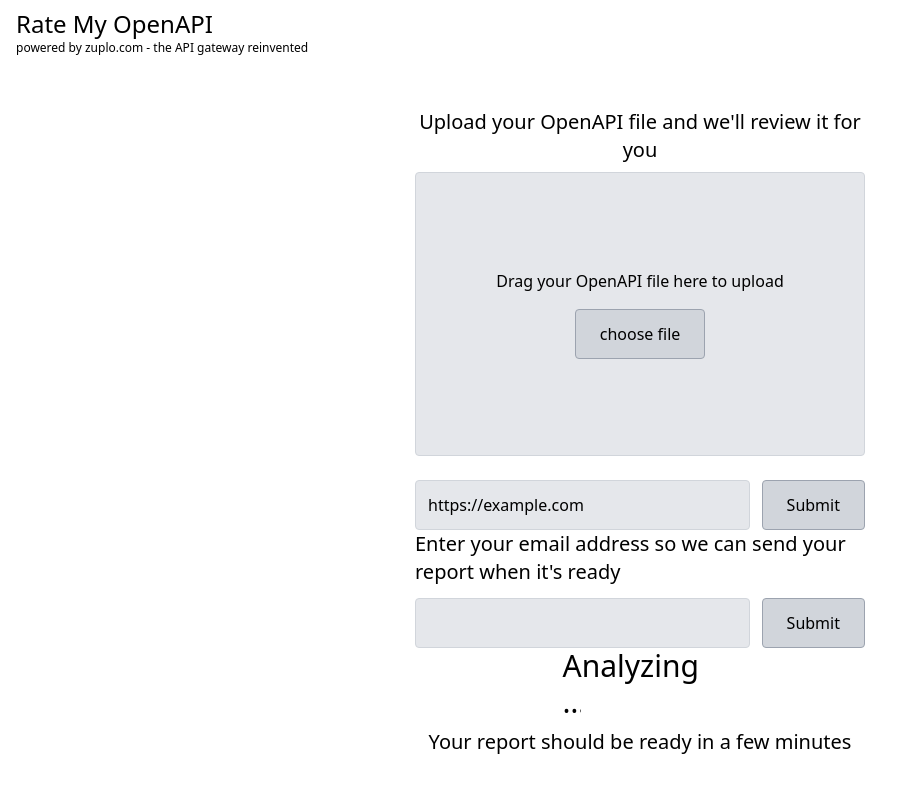
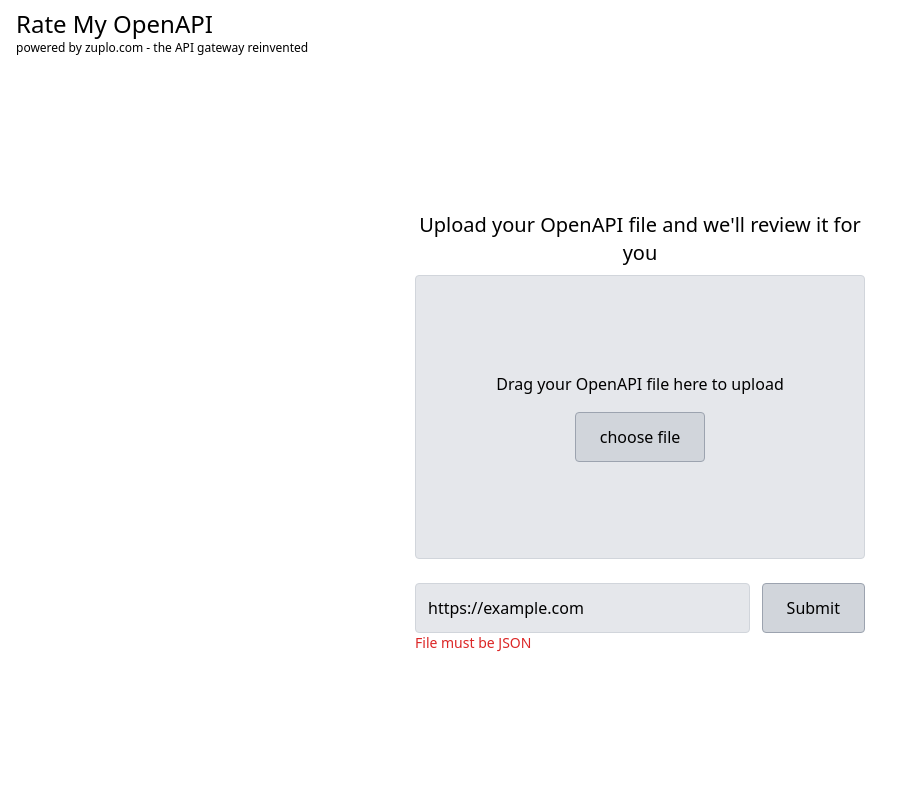
Before and after one commit to zuplo/rate-my-openapi, a Next.js app in the folder apps/web/: page / in a window 1280 px wide. Both pictures are taken after typing "https://example.com" into the empty fields and a click on the button "Submit". Shown: the top 792 px of the page, without its empty margins (0-911 px from the left). Built offline with nearby package versions, Linux system fonts and the light colour scheme.

Commit message:
Add initial functionality for file upload and email input (#9)

```diff
--- a/apps/web/src/app/page.tsx
+++ b/apps/web/src/app/page.tsx
@@ -1,42 +1,21 @@
+"use client";
+
+import EmailInput from "@/components/EmailInput";
+import FileUpload from "@/components/FileUpload";
+import { useState } from "react";
+
 const HomePage = () => {
+  const [step, setStep] = useState(1);
+
+  const setNextStep = () => setStep(step + 1);
+
   return (
     <main className="flex h-[calc(100%-64px)] w-full flex-col items-center justify-center">
-      <div className="max-w-[450px]">
-        <h2 className="mb-2 text-center text-xl">
-          Upload your OpenAPI file and we&apos;ll review it for you
-        </h2>
-        <div className="mb-6 flex flex-col items-center rounded border border-gray-300 bg-gray-200 p-4 py-24">
-          <label className="mb-4 block" htmlFor="drag-upload">
-            Drag your OpenAPI file here to upload
-          </label>
-          <input className="hidden" type="file" name="drag-upload" />
-          <button>choose file</button>
-        </div>
-        <div className="flex flex-nowrap gap-3">
-          <input
-            type="url"
-            className="w-full rounded border border-gray-300 bg-gray-200 px-3"
-            placeholder="Or enter OpenAPI file URL here"
-            aria-label="Or enter OpenAPI file URL here"
-          />
-          <button>Submit</button>
-        </div>
-      </div>
+      {step === 1 && <FileUpload setNextStep={setNextStep} />}
 
-      <div className="max-w-[450px]">
-        <label htmlFor="email" className="mb-3 block text-xl">
-          Enter your email address so we can send your report when it&apos;s
-          ready
-        </label>
-        <div className="flex flex-nowrap gap-3">
-          <input
-            type="url"
-            className="w-full rounded border border-gray-300 bg-gray-200 px-3"
-          />
-          <button>Submit</button>
-        </div>
-      </div>
+      {step === 2 && <EmailInput setNextStep={setNextStep} />}
 
+      {step === 3 && (
         <div>
           <p className="mx-auto mb-2 w-[155px] text-3xl after:inline-block after:w-0 after:animate-ellipsis after:overflow-hidden after:align-bottom after:content-['\2026']">
             Analyzing
@@ -45,6 +24,7 @@ const HomePage = () => {
             Your report should be ready in a few minutes
           </p>
         </div>
+      )}
     </main>
   );
 };
--- /dev/null
+++ b/apps/web/src/components/EmailInput/index.tsx
@@ -0,0 +1,36 @@
+import { FormEvent, useRef } from "react";
+
+const EmailInput = ({ setNextStep }: { setNextStep: () => void }) => {
+  const emailInputRef = useRef<HTMLInputElement>(null);
+
+  const onSubmit = (e: FormEvent<HTMLFormElement>) => {
+    e.preventDefault();
+
+    const emailInput = emailInputRef.current;
+    if (emailInput?.value && emailInput?.validity.valid) {
+      setNextStep();
+    }
+  };
+
+  return (
+    <div className="max-w-[450px]">
+      <form onSubmit={onSubmit}>
+        <label htmlFor="email" className="mb-3 block text-xl">
+          Enter your email address so we can send your report when it&apos;s
+          ready
+        </label>
+        <div className="flex flex-nowrap gap-3">
+          <input
+            required
+            type="email"
+            ref={emailInputRef}
+            className="w-full rounded border border-gray-300 bg-gray-200 px-3"
+          />
+          <button>Submit</button>
+        </div>
+      </form>
+    </div>
+  );
+};
+
+export default EmailInput;
--- /dev/null
+++ b/apps/web/src/components/FileUpload/index.tsx
@@ -0,0 +1,147 @@
+import classNames from "classnames";
+import { ChangeEvent, DragEvent, FormEvent, useRef, useState } from "react";
+
+const FileUpload = ({ setNextStep }: { setNextStep: () => void }) => {
+  const fileInputRef = useRef<HTMLInputElement>(null);
+  const urlInputRef = useRef<HTMLInputElement>(null);
+
+  const [dragActive, setDragActive] = useState(false);
+  const [error, setError] = useState<string | undefined>();
+
+  const onDrag = (e: DragEvent<HTMLDivElement>) => {
+    e.preventDefault();
+
+    if (e.type === "dragleave") {
+      setDragActive(false);
+    } else {
+      setDragActive(true);
+    }
+  };
+
+  const onDrop = (e: DragEvent<HTMLDivElement>) => {
+    e.preventDefault();
+
+    setDragActive(false);
+
+    if (e.dataTransfer.files.length) {
+      onFileUpload(e.dataTransfer.files[0]);
+    }
+  };
+
+  const onChange = (e: ChangeEvent<HTMLInputElement>) => {
+    if (e.target.files?.length) {
+      onFileUpload(e.target.files[0]);
+    }
+  };
+
+  const onClick = () => {
+    fileInputRef.current?.click();
+  };
+
+  const onSubmit = () => setNextStep();
+
+  const onFileUpload = (file: File) => {
+    console.log(file);
+
+    onSubmit();
+  };
+
+  const onUrlInputSubmit = async (e: FormEvent<HTMLFormElement>) => {
+    e.preventDefault();
+
+    const urlInput = urlInputRef.current;
+    if (urlInput?.value && urlInput?.validity.valid) {
+      let fileUrl: URL | undefined = undefined;
+      let fileName: string | undefined = undefined;
+
+      try {
+        const file = new URL(urlInput?.value);
+        if (file.pathname.endsWith(".json")) {
+          fileUrl = file;
+          fileName = file.pathname.substring(
+            file.pathname.lastIndexOf("/") + 1
+          );
+        } else {
+          throw new Error("File must be JSON");
+        }
+      } catch (e) {
+        console.error((e as Error).message);
+        setError((e as Error).message);
+      }
+
+      if (fileUrl && fileName) {
+        try {
+          const response = await fetch(fileUrl);
+
+          if (response.status !== 200) {
+            throw new Error(`Could not fetch file`);
+          }
+
+          const blob = await response.blob();
+
+          onFileUpload(
+            new File([blob], fileName, {
+              type: blob.type,
+            })
+          );
+        } catch (e) {
+          console.error((e as Error).message);
+          setError((e as Error).message);
+        }
+      }
+    }
+  };
+
+  return (
+    <div className="max-w-[450px]">
+      <h2 className="mb-2 text-center text-xl">
+        Upload your OpenAPI file and we&apos;ll review it for you
+      </h2>
+      <div
+        onDragEnter={onDrag}
+        className={classNames(
+          "relative mb-6 flex flex-col items-center rounded border  p-4 py-24",
+          {
+            "border-gray-300 bg-gray-200": !dragActive,
+            "border-gray-400 bg-gray-300": dragActive,
+          }
+        )}
+      >
+        <label className="mb-4 block" htmlFor="drag-upload">
+          Drag your OpenAPI file here to upload
+        </label>
+        <input
+          ref={fileInputRef}
+          onChange={onChange}
+          className="hidden"
+          type="file"
+          name="drag-upload"
+          accept=".json"
+        />
+        <button onClick={onClick}>choose file</button>
+        {dragActive && (
+          <div
+            className="absolute inset-0 h-full w-full"
+            onDragEnter={onDrag}
+            onDragLeave={onDrag}
+            onDragOver={onDrag}
+            onDrop={onDrop}
+          />
+        )}
+      </div>
+      <form className="flex flex-nowrap gap-3" onSubmit={onUrlInputSubmit}>
+        <input
+          type="url"
+          ref={urlInputRef}
+          className="w-full rounded border border-gray-300 bg-gray-200 px-3"
+          placeholder="Or enter OpenAPI file URL here"
+          aria-label="Or enter OpenAPI file URL here"
+        />
+        <button>Submit</button>
+      </form>
+      {error && <p className="text-sm text-red-600">{error}</p>}
+    </div>
+  );
+};
+
+export default FileUpload;
```
Lines whose indentation alone changed are shown as unchanged.
